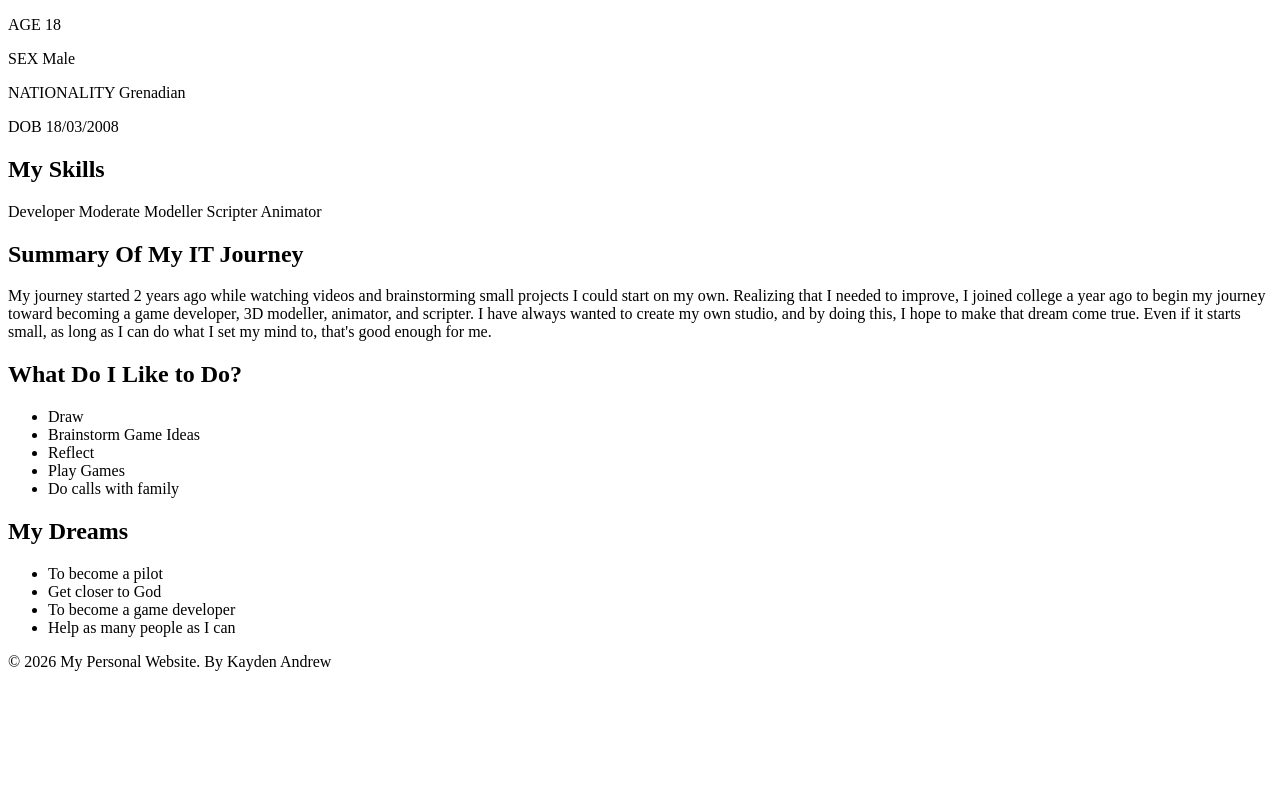
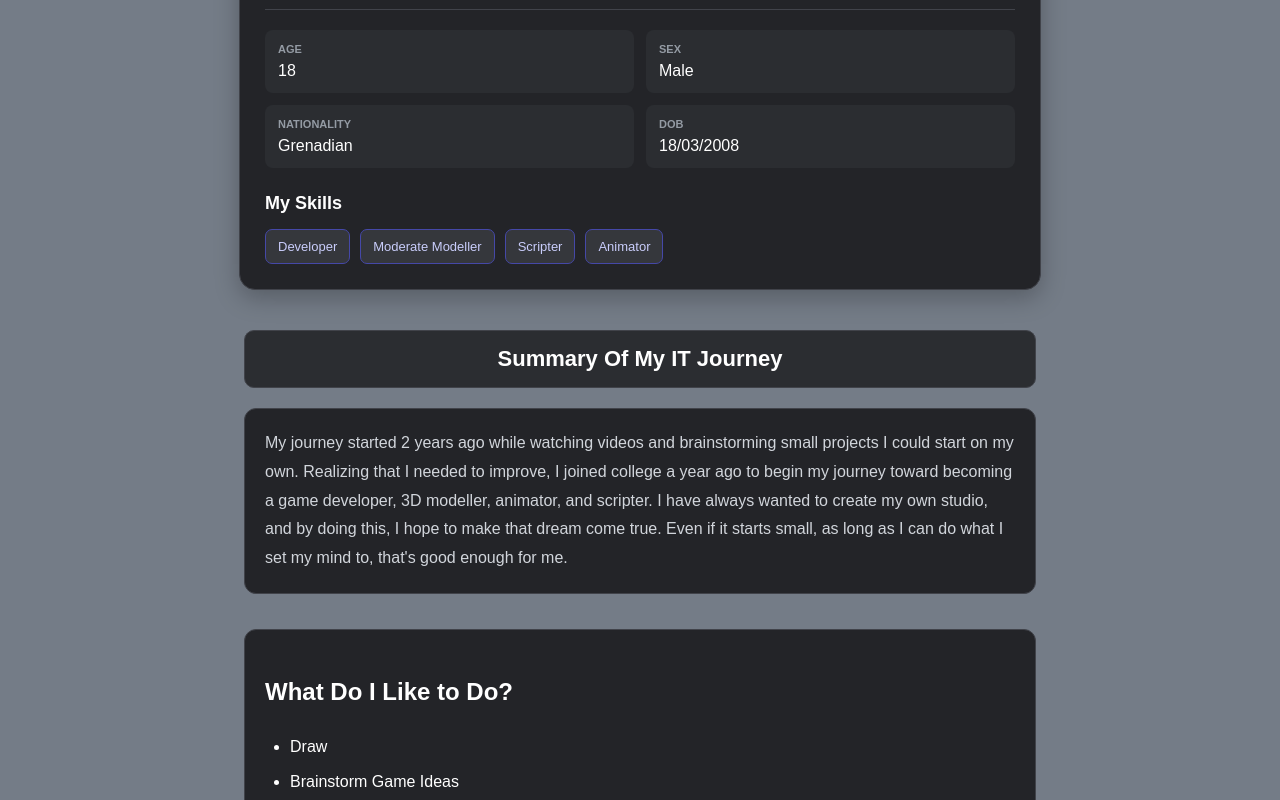
Before and after one commit to KCA88/PersonalWebsite, a plain HTML site: page index.html in a window 1280 px wide. Shown: the part 233-1033 px from the top of the page. Before the commit the page ends 920 px from the top, so only its background shows below. Drawn offline with Linux system fonts and the light colour scheme.

Commit message:
Update index.html

```diff
--- a/index.html
+++ b/index.html
@@ -4,7 +4,7 @@
     <meta charset="UTF-8">
     <meta name="viewport" content="width=device-width, initial-scale=1.0">
     <title>Kayden Website</title>
-    <link rel="stylesheet" href="design.css">
+    <link rel="stylesheet" href="webstyle.css">
 </head>
 <body>
     <!--Top Menu Navigation-->
```
